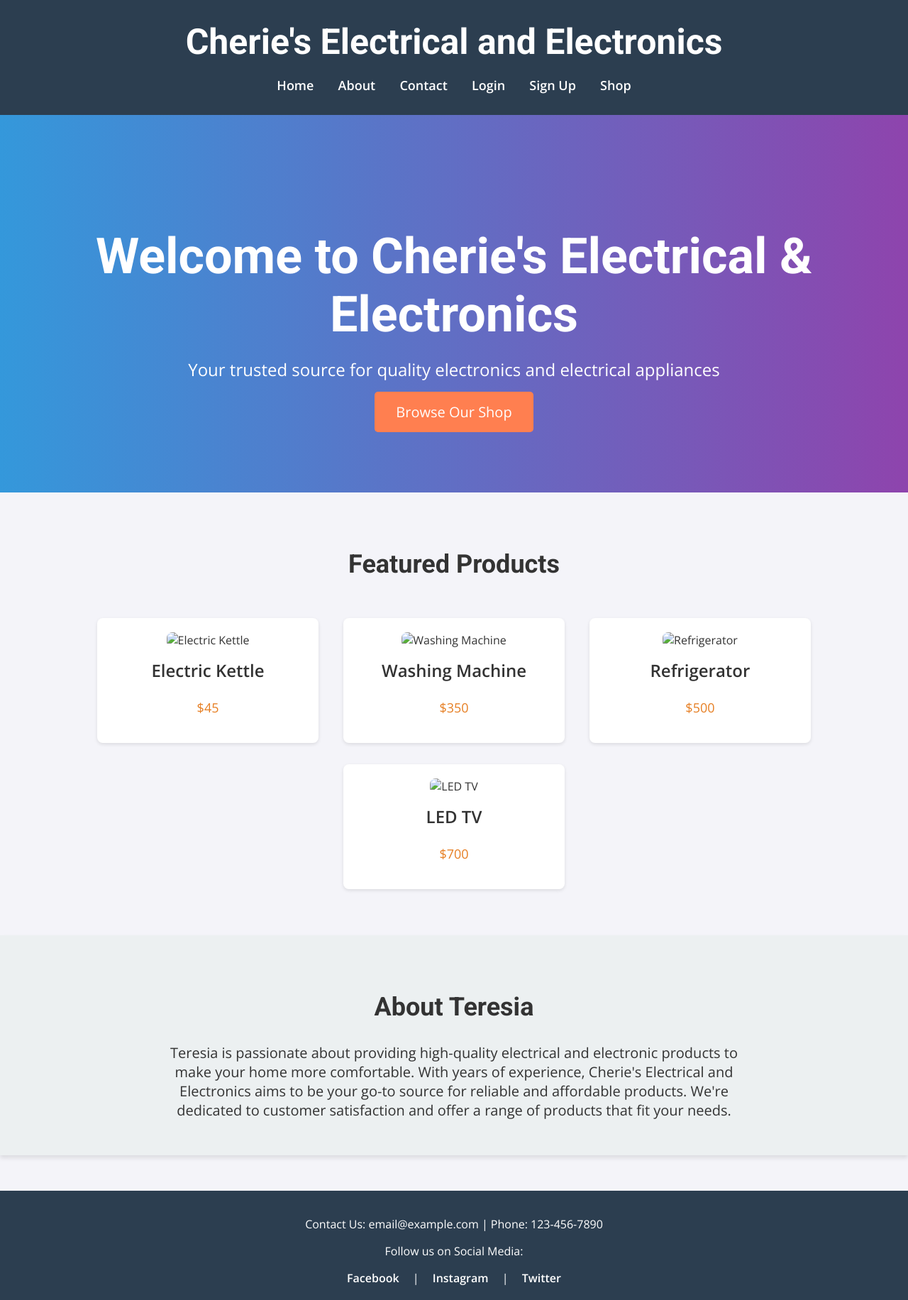
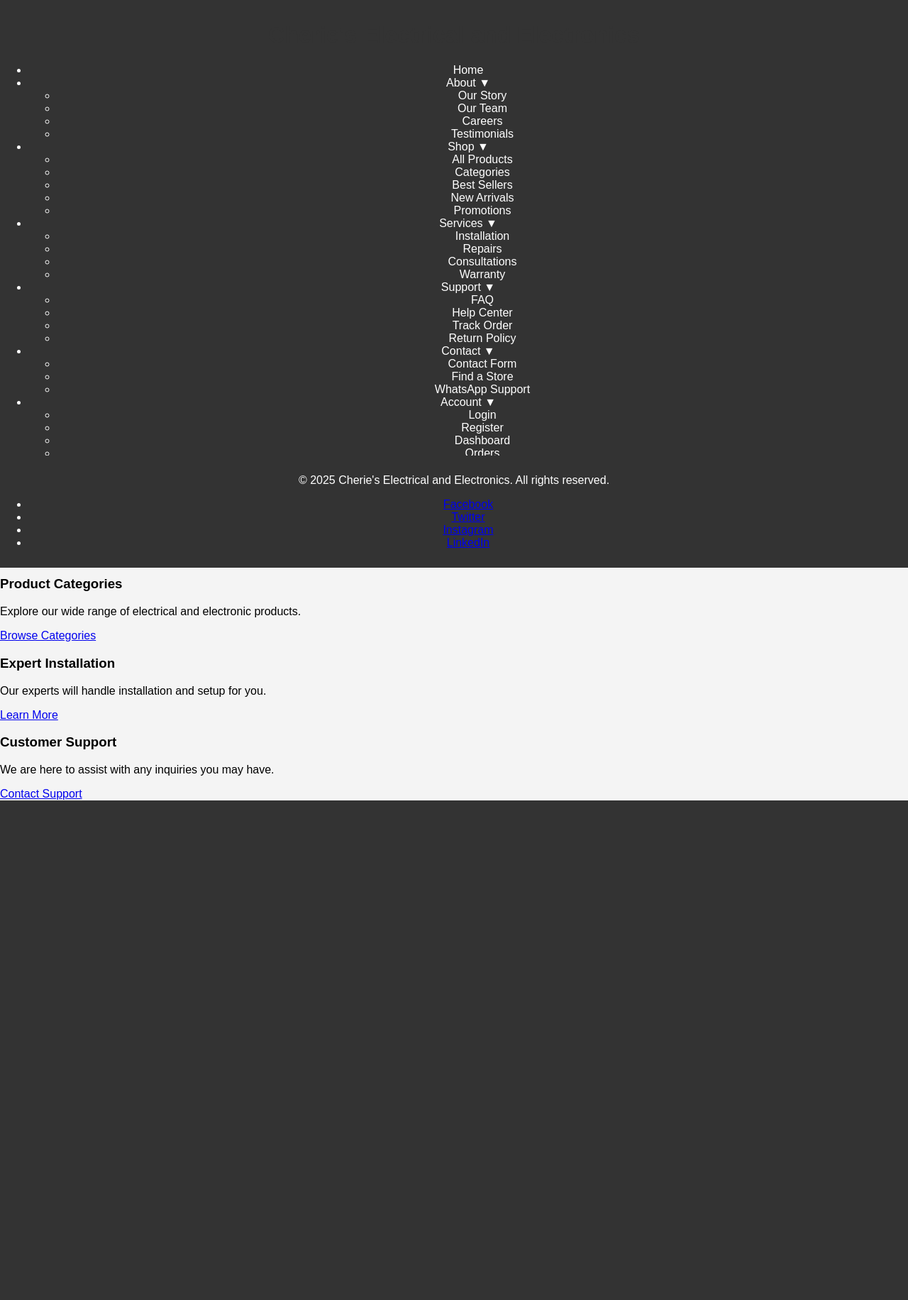
Before and after one commit to terrylight/my_flask_app, a Flask app: page / in a window 1280 px wide. Shown: the whole page at 71% size. After the commit the page ends 1128 px from the top, so only its background shows below. Run offline with Flask 3, Linux system fonts and the light colour scheme; some libraries are stand-ins or nearby versions.

Commit message:
Update home page layout

```diff
--- a/templates/home.html
+++ b/templates/home.html
@@ -4,249 +4,132 @@
 <head>
   <meta charset="UTF-8">
   <meta name="viewport" content="width=device-width, initial-scale=1.0">
-  <title>Cherie's Electrical and Electronics - Home</title>
+  <title>Cherie's Electrical and Electronics</title>
+  <meta name="description"
+    content="Cherie's Electrical and Electronics - High-quality electrical products and services.">
+  <meta name="author" content="Cherie's Electrical and Electronics">
+
+  <!-- Link to the external CSS file -->
   <link href="https://fonts.googleapis.com/css2?family=Roboto:wght@400;700&family=Open+Sans:wght@400;600&display=swap"
     rel="stylesheet">
-  <style>
-    body {
-      font-family: 'Open Sans', sans-serif;
-      margin: 0;
-      padding: 0;
-      background-color: #f4f4f9;
-      color: #333;
-      box-sizing: border-box;
-    }
+  <link rel="stylesheet" href="styles.css">
 
-    /* Header Section */
-    header {
-      background-color: #2c3e50;
-      color: white;
-      padding: 30px 0;
-      text-align: center;
-      box-shadow: 0 4px 6px rgba(0, 0, 0, 0.1);
-    }
-
-    header h1 {
-      font-size: 50px;
-      margin: 0;
-      font-family: 'Roboto', sans-serif;
-    }
-
-    .navbar {
-      text-align: center;
-      margin-top: 20px;
-    }
-
-    .navbar a {
-      color: white;
-      margin: 0 15px;
-      text-decoration: none;
-      font-weight: 600;
-      font-size: 18px;
-    }
-
-    .navbar a:hover {
-      text-decoration: underline;
-    }
-
-    /* Hero Section */
-    .hero-section {
-      background: linear-gradient(to right, #3498db, #8e44ad);
-      color: white;
-      padding: 100px 0;
-      text-align: center;
-      animation: fadeIn 2s ease-in-out;
-    }
-
-    .hero-section h2 {
-      font-size: 70px;
-      margin-bottom: 20px;
-      font-family: 'Roboto', sans-serif;
-    }
-
-    .hero-section p {
-      font-size: 24px;
-      max-width: 800px;
-      margin: 0 auto;
-      margin-bottom: 30px;
-    }
-
-    .button {
-      background-color: #ff7f50;
-      color: white;
-      padding: 15px 30px;
-      text-decoration: none;
-      font-size: 20px;
-      border-radius: 5px;
-      transition: background-color 0.3s ease;
-    }
-
-    .button:hover {
-      background-color: #ff6347;
-    }
-
-    /* Section Styling */
-    .section {
-      padding: 50px 20px;
-      text-align: center;
-    }
-
-    .section h2 {
-      font-size: 36px;
-      margin-bottom: 40px;
-      font-family: 'Roboto', sans-serif;
-    }
-
-    /* Featured Products Section */
-    .product-card {
-      display: inline-block;
-      width: 22%;
-      margin: 15px;
-      background-color: white;
-      padding: 20px;
-      box-shadow: 0px 2px 5px rgba(0, 0, 0, 0.1);
-      text-align: center;
-      border-radius: 8px;
-      transition: transform 0.3s ease;
-    }
-
-    .product-card:hover {
-      transform: scale(1.05);
-      box-shadow: 0px 4px 10px rgba(0, 0, 0, 0.2);
-    }
-
-    .product-card img {
-      width: 100%;
-      height: auto;
-      border-radius: 8px;
-    }
-
-    .product-card h3 {
-      font-size: 24px;
-      margin-top: 15px;
-    }
-
-    .product-card p {
-      font-size: 18px;
-      color: #e67e22;
-    }
-
-    /* About Section */
-    .about-section {
-      background-color: #ecf0f1;
-      padding: 50px 20px;
-      text-align: center;
-      box-shadow: 0px 4px 6px rgba(0, 0, 0, 0.1);
-    }
-
-    .about-section h2 {
-      font-size: 36px;
-      margin-bottom: 30px;
-      font-family: 'Roboto', sans-serif;
-    }
-
-    .about-section p {
-      font-size: 20px;
-      max-width: 800px;
-      margin: 0 auto;
-    }
-
-    /* Footer Section */
-    .footer {
-      background-color: #2c3e50;
-      color: white;
-      text-align: center;
-      padding: 20px 0;
-      margin-top: 50px;
-    }
-
-    .footer a {
-      color: white;
-      margin: 0 15px;
-      text-decoration: none;
-      font-weight: 600;
-    }
-
-    .footer a:hover {
-      text-decoration: underline;
-    }
-
-    /* Animation */
-    @keyframes fadeIn {
-      0% {
-        opacity: 0;
-      }
-
-      100% {
-        opacity: 1;
-      }
-    }
-  </style>
+  <!-- Favicon (if any) -->
+  <link rel="icon" href="favicon.ico" type="image/x-icon">
 </head>
 
 <body>
-
-  <!-- Header -->
+  <!-- HEADER AND NAVIGATION -->
   <header>
-    <h1>Cherie's Electrical and Electronics</h1>
-    <div class="navbar">
-      <a href="{{ url_for('home') }}">Home</a>
-      <a href="{{ url_for('about') }}">About</a>
-      <a href="{{ url_for('contact') }}">Contact</a>
-      <a href="{{ url_for('login') }}">Login</a>
-      <a href="{{ url_for('register') }}">Sign Up</a>
-      <a href="{{ url_for('shop') }}">Shop</a>
+    <div class="logo">
+      <h1>Cherie's Electrical and Electronics</h1>
     </div>
+    <nav class="navbar">
+      <ul class="navbar-list">
+        <!-- Navigation Links -->
+        <li><a href="#">Home</a></li>
+        <li class="dropdown">
+          <a href="#">About ▼</a>
+          <ul class="dropdown-menu">
+            <li><a href="#">Our Story</a></li>
+            <li><a href="#">Our Team</a></li>
+            <li><a href="#">Careers</a></li>
+            <li><a href="#">Testimonials</a></li>
+          </ul>
+        </li>
+        <li class="dropdown">
+          <a href="#">Shop ▼</a>
+          <ul class="dropdown-menu">
+            <li><a href="#">All Products</a></li>
+            <li><a href="#">Categories</a></li>
+            <li><a href="#">Best Sellers</a></li>
+            <li><a href="#">New Arrivals</a></li>
+            <li><a href="#">Promotions</a></li>
+          </ul>
+        </li>
+        <li class="dropdown">
+          <a href="#">Services ▼</a>
+          <ul class="dropdown-menu">
+            <li><a href="#">Installation</a></li>
+            <li><a href="#">Repairs</a></li>
+            <li><a href="#">Consultations</a></li>
+            <li><a href="#">Warranty</a></li>
+          </ul>
+        </li>
+        <li class="dropdown">
+          <a href="#">Support ▼</a>
+          <ul class="dropdown-menu">
+            <li><a href="#">FAQ</a></li>
+            <li><a href="#">Help Center</a></li>
+            <li><a href="#">Track Order</a></li>
+            <li><a href="#">Return Policy</a></li>
+          </ul>
+        </li>
+        <li class="dropdown">
+          <a href="#">Contact ▼</a>
+          <ul class="dropdown-menu">
+            <li><a href="#">Contact Form</a></li>
+            <li><a href="#">Find a Store</a></li>
+            <li><a href="#">WhatsApp Support</a></li>
+          </ul>
+        </li>
+        <li class="dropdown">
+          <a href="#">Account ▼</a>
+          <ul class="dropdown-menu">
+            <li><a href="#">Login</a></li>
+            <li><a href="#">Register</a></li>
+            <li><a href="#">Dashboard</a></li>
+            <li><a href="#">Orders</a></li>
+          </ul>
+        </li>
+      </ul>
+    </nav>
   </header>
 
-  <!-- Hero Section -->
-  <div class="hero-section">
-    <h2>Welcome to Cherie's Electrical & Electronics</h2>
-    <p>Your trusted source for quality electronics and electrical appliances</p>
-    <a href="{{ url_for('shop') }}" class="button">Browse Our Shop</a>
-  </div>
+  <!-- MAIN CONTENT AREA -->
+  <main>
+    <section class="hero">
+      <div class="hero-content">
+        <h2>Welcome to Cherie's Electrical and Electronics</h2>
+        <p>Your one-stop shop for high-quality electrical products and professional services.</p>
+        <a href="#" class="btn-primary">Shop Now</a>
+      </div>
+    </section>
 
-  <!-- Featured Products Section -->
-  <div class="section">
-    <h2>Featured Products</h2>
-    <div class="product-card">
-      <img src="https://via.placeholder.com/300x200?text=Electric+Kettle" alt="Electric Kettle">
-      <h3>Electric Kettle</h3>
-      <p>$45</p>
+    <section class="features">
+      <div class="feature-item">
+        <h3>Product Categories</h3>
+        <p>Explore our wide range of electrical and electronic products.</p>
+        <a href="#" class="btn-secondary">Browse Categories</a>
+      </div>
+      <div class="feature-item">
+        <h3>Expert Installation</h3>
+        <p>Our experts will handle installation and setup for you.</p>
+        <a href="#" class="btn-secondary">Learn More</a>
+      </div>
+      <div class="feature-item">
+        <h3>Customer Support</h3>
+        <p>We are here to assist with any inquiries you may have.</p>
+        <a href="#" class="btn-secondary">Contact Support</a>
+      </div>
+    </section>
+  </main>
+
+  <!-- FOOTER -->
+  <footer>
+    <div class="footer-content">
+      <p>&copy; 2025 Cherie's Electrical and Electronics. All rights reserved.</p>
+      <ul class="social-links">
+        <li><a href="#">Facebook</a></li>
+        <li><a href="#">Twitter</a></li>
+        <li><a href="#">Instagram</a></li>
+        <li><a href="#">LinkedIn</a></li>
+      </ul>
     </div>
-    <div class="product-card">
-      <img src="https://via.placeholder.com/300x200?text=Washing+Machine" alt="Washing Machine">
-      <h3>Washing Machine</h3>
-      <p>$350</p>
-    </div>
-    <div class="product-card">
-      <img src="https://via.placeholder.com/300x200?text=Refrigerator" alt="Refrigerator">
-      <h3>Refrigerator</h3>
-      <p>$500</p>
-    </div>
-    <div class="product-card">
-      <img src="https://via.placeholder.com/300x200?text=LED+TV" alt="LED TV">
-      <h3>LED TV</h3>
-      <p>$700</p>
-    </div>
-  </div>
+  </footer>
 
-  <!-- About Section -->
-  <div class="about-section">
-    <h2>About Teresia</h2>
-    <p>Teresia is passionate about providing high-quality electrical and electronic products to make your home more
-      comfortable. With years of experience, Cherie's Electrical and Electronics aims to be your go-to source for
-      reliable and affordable products. We're dedicated to customer satisfaction and offer a range of products that fit
-      your needs.</p>
-  </div>
-
-  <!-- Footer Section -->
-  <div class="footer">
-    <p>Contact Us: email@example.com | Phone: 123-456-7890</p>
-    <p>Follow us on Social Media:</p>
-    <a href="#">Facebook</a> | <a href="#">Instagram</a> | <a href="#">Twitter</a>
-  </div>
-
+  <!-- Optional JavaScript -->
+  <script src="script.js"></script>
 </body>
 
 </html>
```
